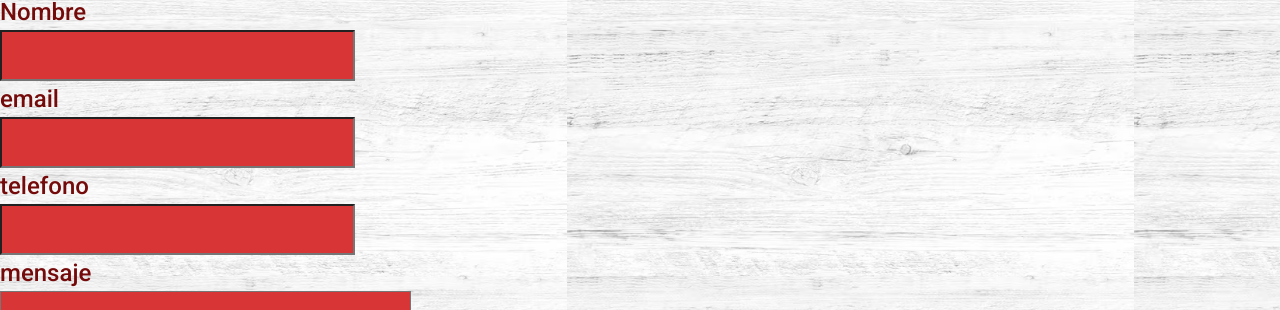
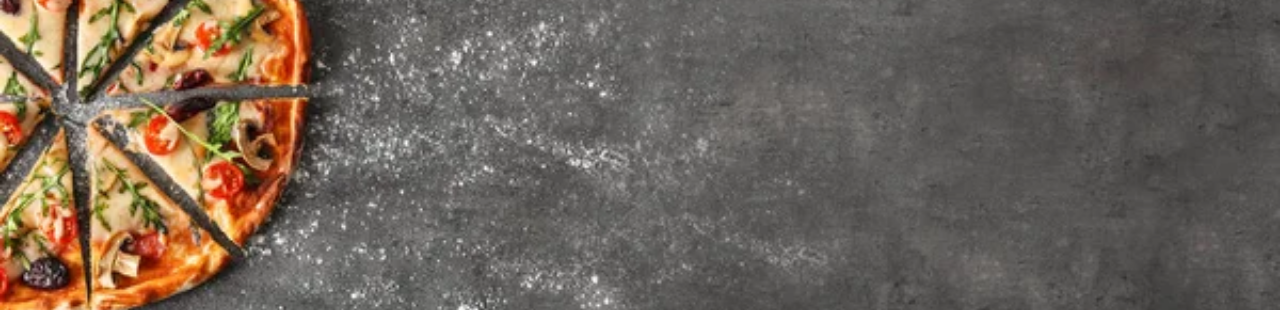
Before and after one commit to NicolasBuongiorno/segunda-preentrega-, a plain HTML site: page pages/Contactos.html in a window 1280 px wide. Shown: the part 271-581 px from the top of the page. Drawn offline with nearby package versions, Linux system fonts and the light colour scheme; files whose address does not match are found by name.

Commit message:
agregue imagen del header

```diff
--- a/pages/Contactos.html
+++ b/pages/Contactos.html
@@ -37,7 +37,7 @@
         </div>
       </nav>
 <header>
-    <img src="../imagen de inicio nueva.jpg" alt="DONPIZZA">
+    <img src="../img/imagen de inicio nueva.jpg" alt="DONPIZZA">
 </header>
     <main>
         <h1 class="text-center">Contactos</h1>
```
Also changed, not shown: pages/Ubicación.html (+1 -1 lines), pages/especialidades.html (+1 -1 lines).
